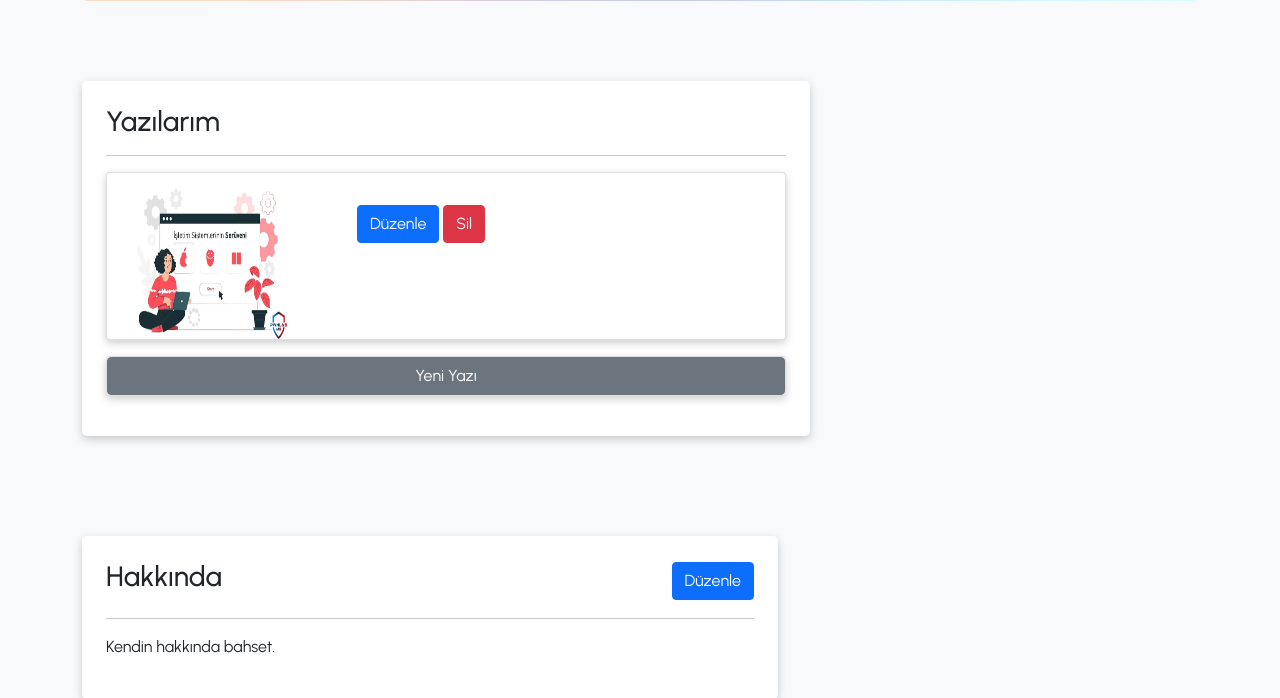
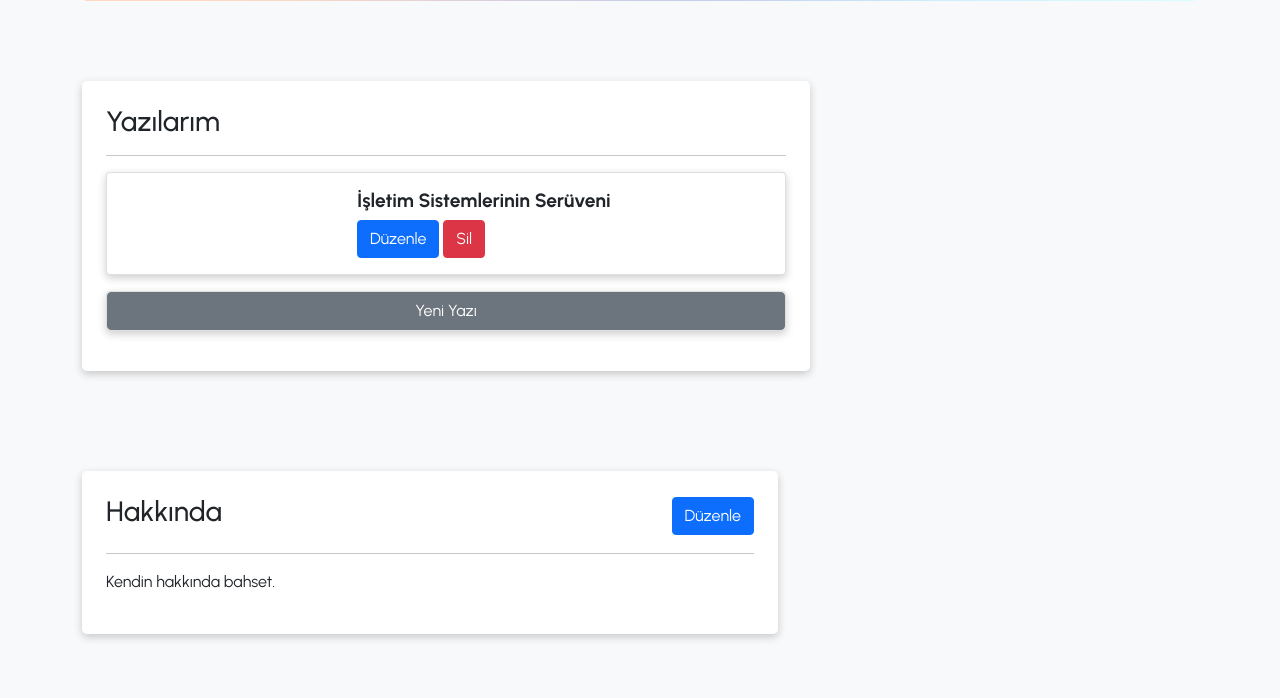
Before and after one commit to keremparlak0/ChatGPTBlogWebApp, a Django app: page /author/panel/ in a window 1280 px wide. Shown: the part 486-1184 px from the top of the page. After the commit the page ends 1128 px from the top, so only its background shows below. Run offline with Django 4.2, Linux system fonts and the light colour scheme; a user stored in the database is signed in; data comes from the database, SQL or seed files in the repository; both versions use the stored data as it was after the commit; parts of the project's set-up code (start-up, migrations or seed data) failed here and were passed over; some libraries are stand-ins or nearby versions; some web fonts are replaced.

Commit message:
arayüz debug

```diff
--- a/author/views.py
+++ b/author/views.py
@@ -88,7 +88,7 @@ def panel(request):
     author = is_author(request)
     if(author):
         blogs = {""}
-        blogs = Blog.objects.all().filter(author=author)
+        blogs = Draft.objects.all().filter(author=author)
 
         return render(request, "author/panel.html", {"blogs":blogs, "profile":author})
     else:
@@ -109,7 +109,9 @@ def update(request, message=""):
                 picture = request.FILES["picture"],
                 )
             author.save()
-            return HttpResponse("yazar başarıyla oluşturuldu")
+            return redirect("panel")
+        else:
+            return HttpResponse("form geçerli değil")
     else:
         form = UpdateForm()
         context = {
--- a/templates/author/panel.html
+++ b/templates/author/panel.html
@@ -81,12 +81,10 @@
                     <div class="row">
 
                         <div class="col-4 mt-3 text-center">
-                            <img src="{{ blog.banner.url }}" alt="banner" class="img-fluid" style="height: 150px; width: 150px;">
                         </div>
                         <div class="col-8">
                             <div class="card-body">
-                                <h5 class="card-text bold-large"><a href="{% url 'blogbyid' blog.id %}">{{blog.draft_id.title}}</a></h5>
-                                <p class="card-text">{{blog.draft_id.content}}</p>
+                                <h5 class="card-text bold-large"><a href="{% url 'blogbyid' blog.id %}">{{blog.title}}</a></h5>
                                 <a href="{% url 'editor' blog.draft_id %}" class="btn btn-primary">Düzenle</a>
                                 <a href="{% url 'delDraft' blog.draft_id %}" class="btn btn-danger">Sil</a>
                                 <button type="button" class="btn bookmark"><i class="fa-regular fa-bookmark fa-lg" style="color: #000000"></i></button>
```
Also changed, not shown: db.sqlite3, library/banners/0_DH7q_354Ghtgzp3H.webp (added), library/banners/1_xr3hyWH8B1uBJitVrIH3xQ.webp (added), library/pictures/photo_2022-10-17_18-41-31.jpg (added).
